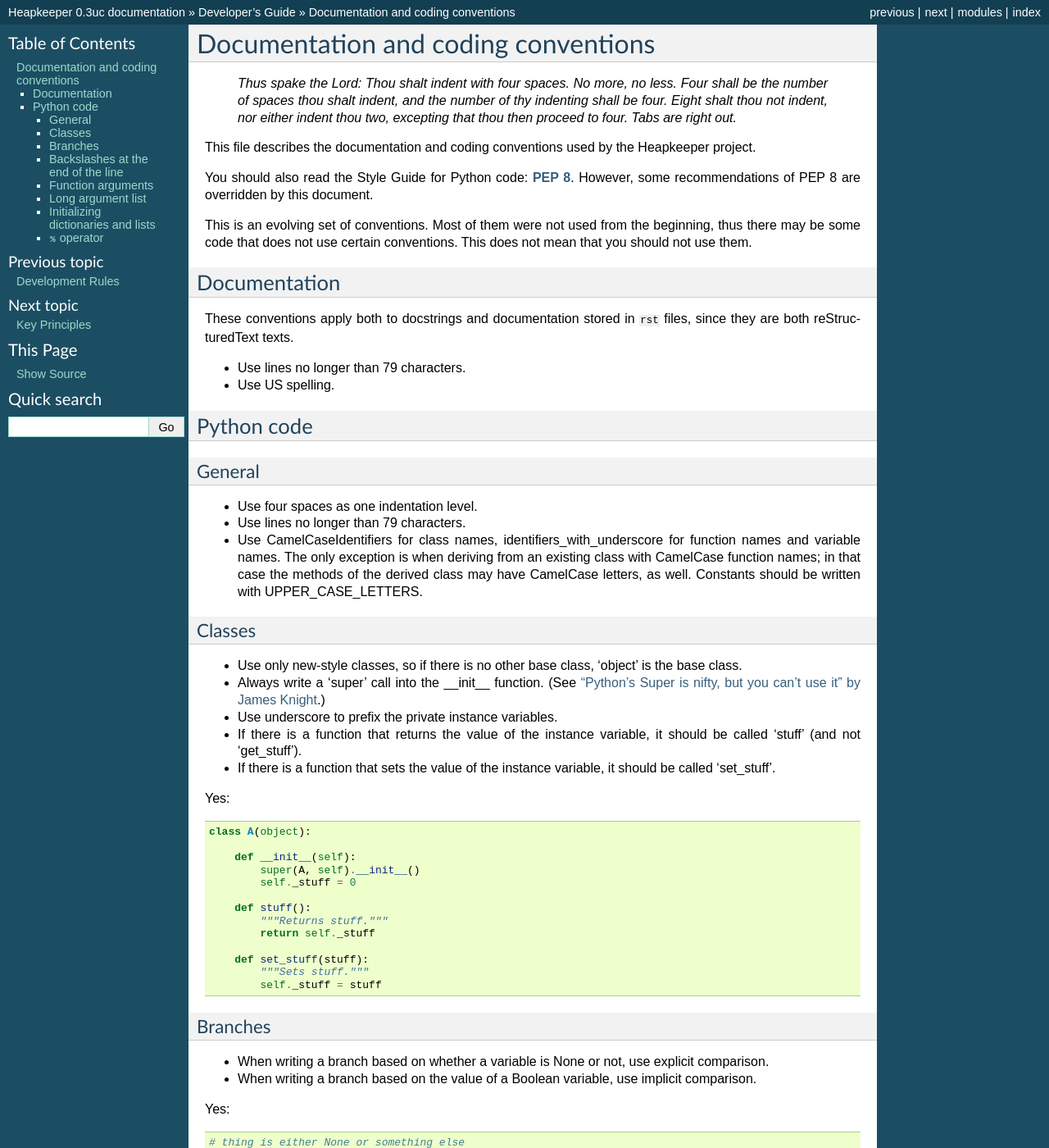
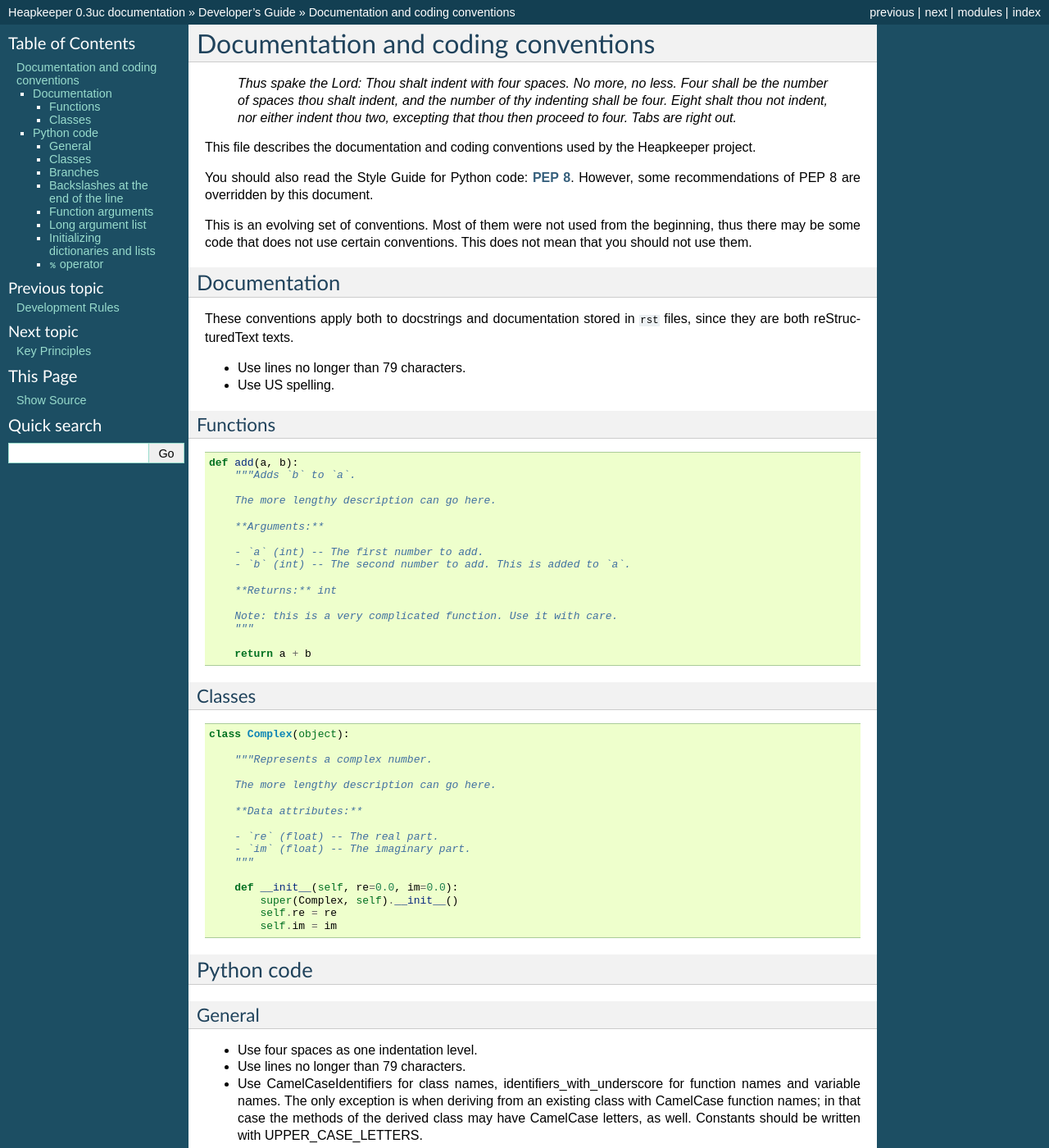
Before and after one commit to hcs42/heapkeeper-old, a Sphinx documentation site: the page built from doc/codingconventions.rst, in a window 1280 px wide and 1400 px high. Shown: the whole window at 82% size. Built offline with Sphinx 7.4.7, drawn with Linux system fonts in a browser that asks for light colours.

Commit message:
CodConv: docstrings for functions and classes

```diff
--- a/doc/codingconventions.rst
+++ b/doc/codingconventions.rst
@@ -25,6 +25,51 @@ files, since they are both reStructuredText texts.
 
 * Use lines no longer than 79 characters.
 * Use US spelling.
+
+Functions
+^^^^^^^^^
+
+::
+
+    def add(a, b):
+        """Adds `b` to `a`.
+
+        The more lengthy description can go here.
+
+        **Arguments:**
+
+        - `a` (int) -- The first number to add.
+        - `b` (int) -- The second number to add. This is added to `a`.
+
+        **Returns:** int
+
+        Note: this is a very complicated function. Use it with care.
+        """
+
+        return a + b
+
+Classes
+^^^^^^^
+
+::
+
+    class Complex(object):
+
+        """Represents a complex number.
+
+        The more lengthy description can go here.
+
+        **Data attributes:**
+
+        - `re` (float) -- The real part.
+        - `im` (float) -- The imaginary part.
+        """
+
+        def __init__(self, re=0.0, im=0.0):
+            super(Complex, self).__init__()
+            self.re = re
+            self.im = im
+
 
 Python code
 -----------
```
